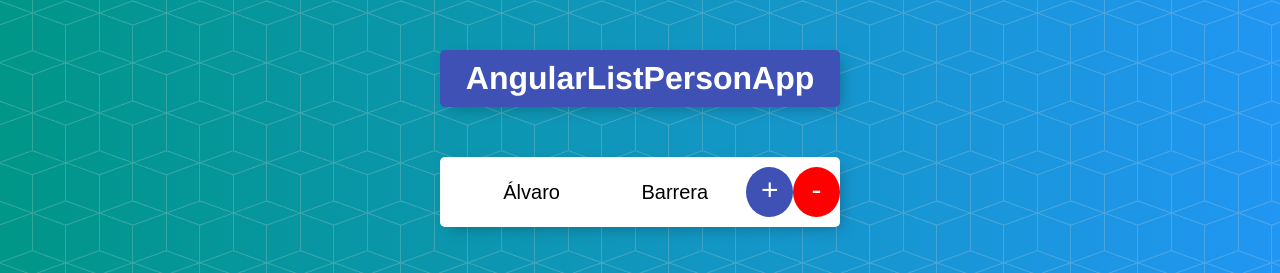
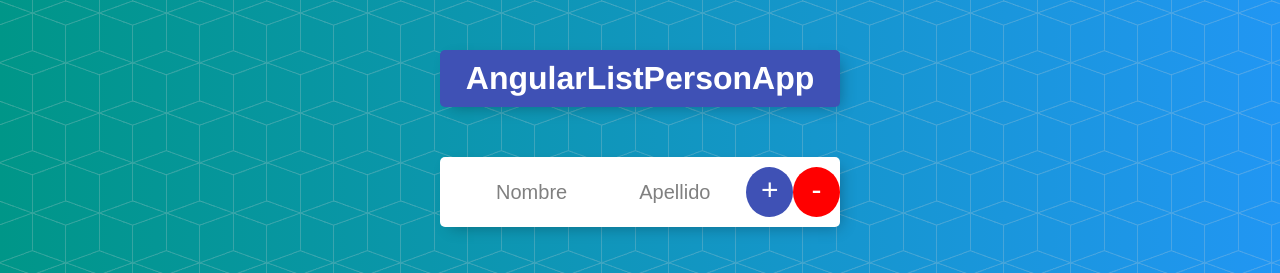
Before and after one commit to alvaro-barrera/AngularListPerson, an Angular app: page /persons/0 in a window 1280 px wide. Shown: the top 273 px of the page. Built offline with nearby package versions, Linux system fonts and the light colour scheme.

Commit message:
queryParams

```diff
--- a/src/app/persons/form/form.component.ts
+++ b/src/app/persons/form/form.component.ts
@@ -22,6 +22,7 @@ export class FormComponent implements OnInit {
   nameInput: string = '';
   lastnameInput: string = '';
   index: number;
+  editionMode: number;
   // @ViewChild('nameRef') nameRef: ElementRef;
   // @ViewChild('lastnameRef') lastnameRef: ElementRef;
 
@@ -33,7 +34,9 @@ export class FormComponent implements OnInit {
   ) {}
   ngOnInit() {
     this.index = this.route.snapshot.params["id"];
-    if(this.index){
+    this.editionMode = +this.route.snapshot.params["editionMode"];
+    if(this.editionMode != null && this.editionMode ===1){
+      // if(this.index){
       let person: Person = this.personsService.findPerson(this.index);
       this.nameInput = person.name;
       this.lastnameInput = person.lastname;
@@ -50,7 +53,8 @@ export class FormComponent implements OnInit {
     //   `Persona enviada: ${person.name} ${person.lastname}`
     // );
     // this.personCreate.emit(person);
-    if(this.index){
+    // if(this.index){
+    if(this.editionMode != null && this.editionMode ===1){
       this.personsService.updatePerson(this.index, person);
     }else{
       this.personsService.storePerson(person);
--- a/src/app/persons/person/person.component.html
+++ b/src/app/persons/person/person.component.html
@@ -1,7 +1,11 @@
 <div class="item">
   <ul>
     <li>
-      <a [routerLink]="['/persons',i]">{{ person.name }} {{ person.lastname }}</a>
+      <a [routerLink]="['/persons',i]"
+      [queryParams]="{editionMode:'1'}"
+      >
+        {{ person.name }} {{ person.lastname }}
+      </a>
     </li>
   </ul>
 </div>
```
